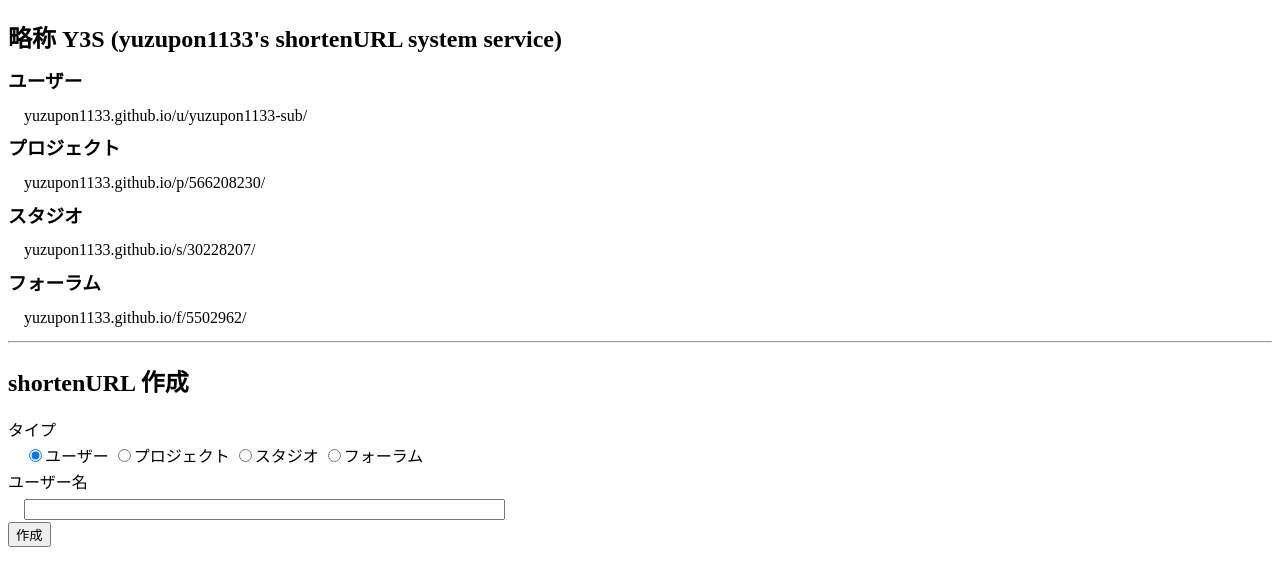
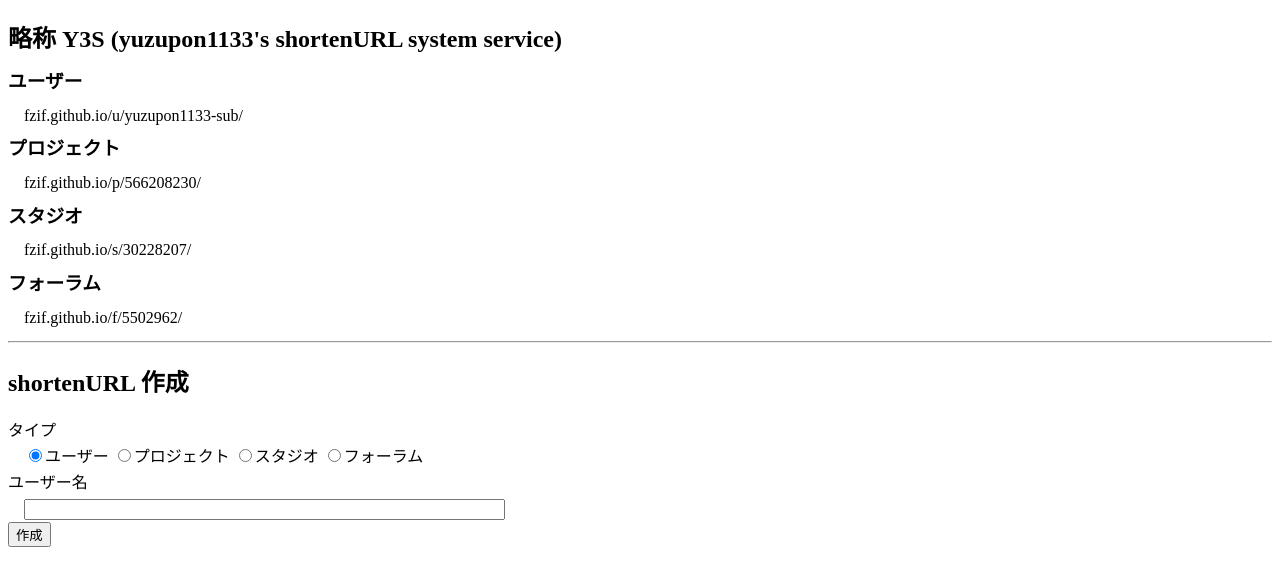
Before and after one commit to fzif/fzif.github.io, a plain HTML site: page index.html in a window 1280 px wide. Shown: the part 60-646 px from the top of the page. Drawn offline with Linux system fonts and the light colour scheme.

Commit message:
Update index.html

```diff
--- a/index.html
+++ b/index.html
@@ -12,19 +12,19 @@
     <h2>略称 Y3S (yuzupon1133's shortenURL system service)</h2>
     <div class="line">
         <h3>ユーザー</h3>
-        <p>&emsp;yuzupon1133.github.io/u/yuzupon1133-sub/</p>
+        <p>&emsp;fzif.github.io/u/yuzupon1133-sub/</p>
     </div>
     <div class="line">
         <h3>プロジェクト</h3>
-        <p>&emsp;yuzupon1133.github.io/p/566208230/</p>
+        <p>&emsp;fzif.github.io/p/566208230/</p>
     </div>
     <div class="line">
         <h3>スタジオ</h3>
-        <p>&emsp;yuzupon1133.github.io/s/30228207/</p>
+        <p>&emsp;fzif.github.io/s/30228207/</p>
     </div>
     <div class="line">
         <h3>フォーラム</h3>
-        <p>&emsp;yuzupon1133.github.io/f/5502962/</p>
+        <p>&emsp;fzif.github.io/f/5502962/</p>
     </div>
     <hr>
     <h2>shortenURL 作成</h2>
```
